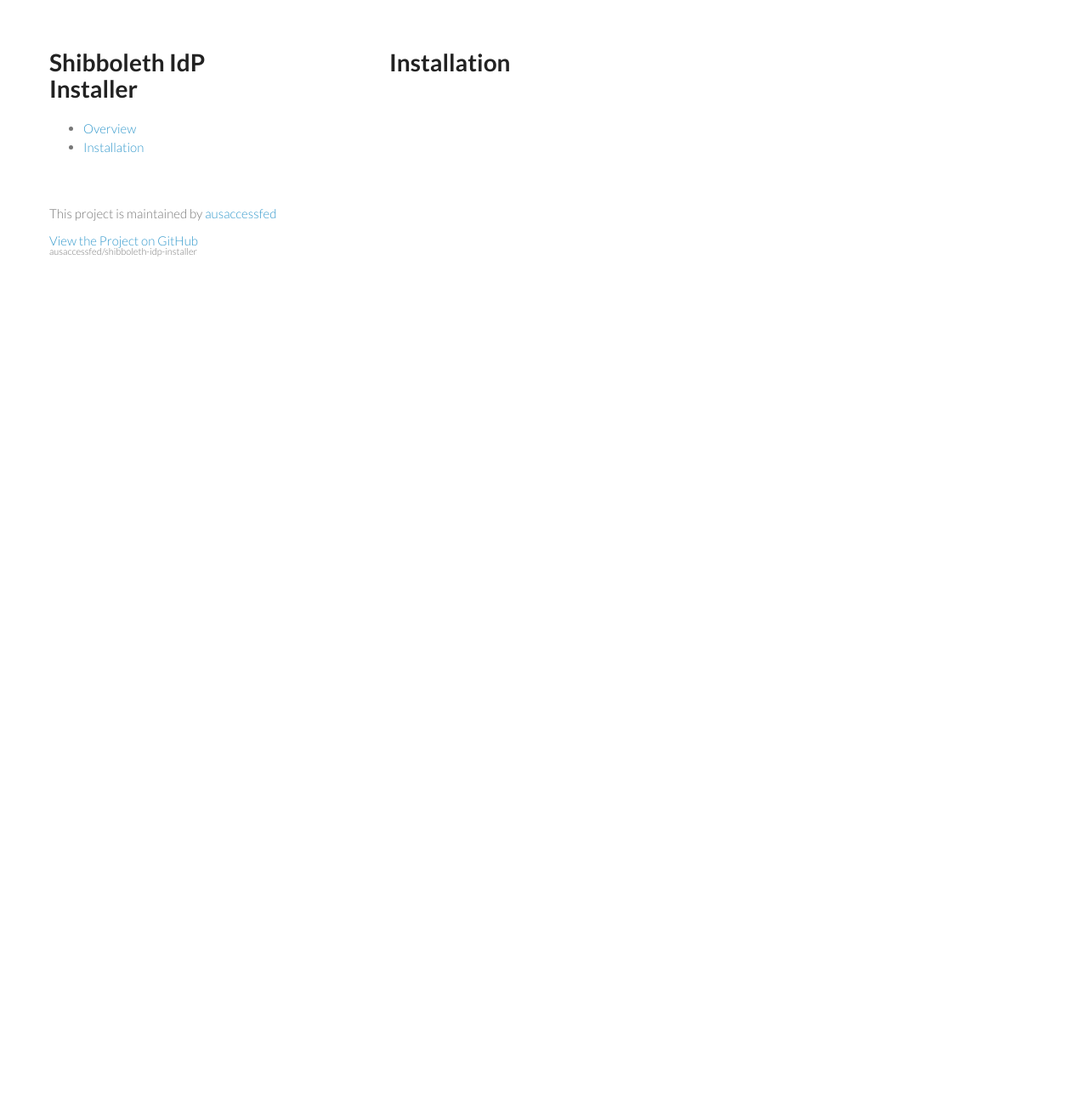
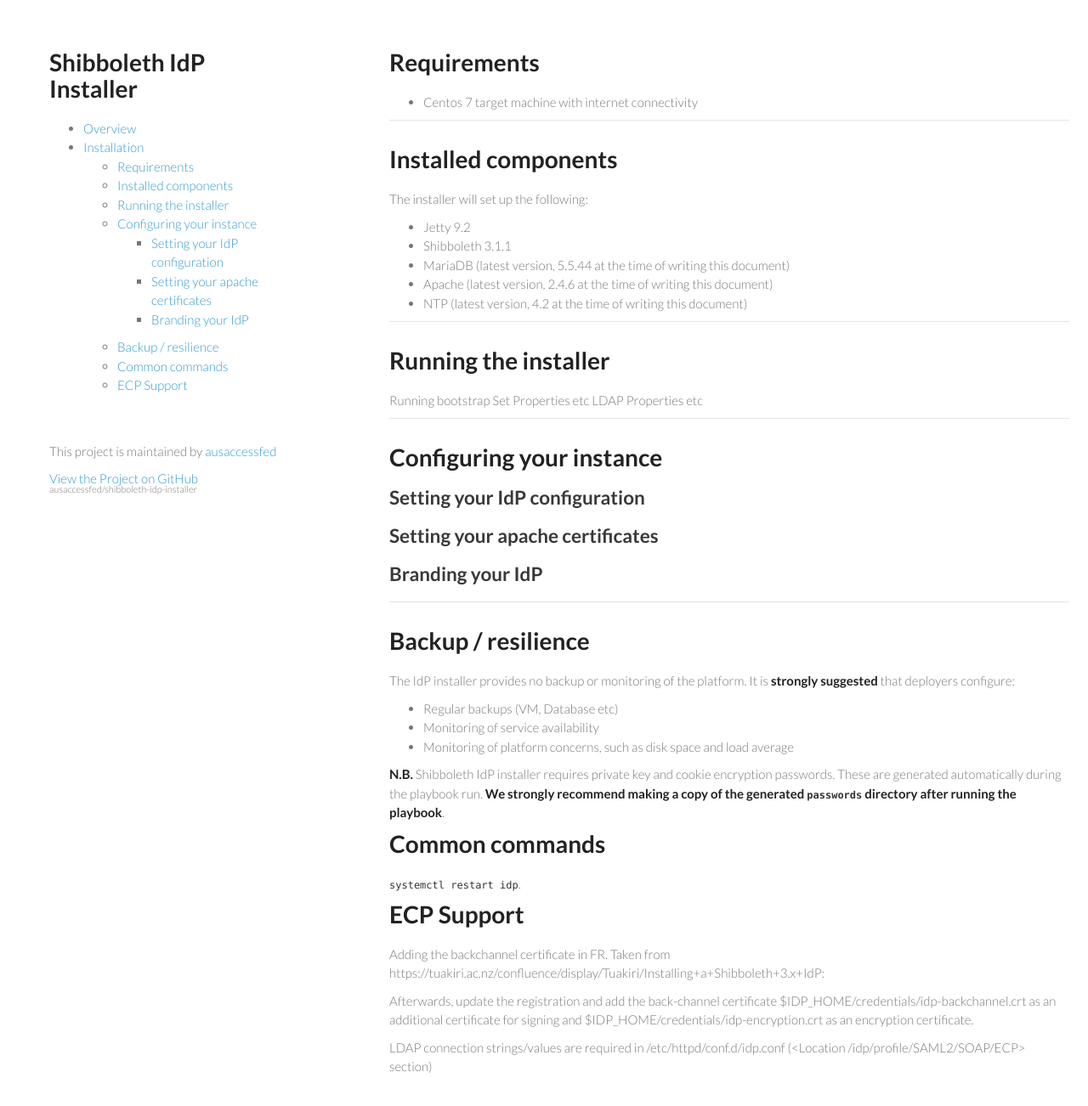
Before and after one commit to ausaccessfed/shibboleth-idp-installer, a Jekyll site: the page built from installation.md, in a window 1280 px wide and 1327 px high. Shown: the top 1302 px of the window at 85% size. Built offline with Jekyll 4.4.1, drawn with Linux system fonts in a browser that asks for light colours; nearby versions of some CDN libraries; Markdown is read by kramdown in place of the engine named in the settings.

Commit message:
Skeleton content

```diff
--- a/installation.md
+++ b/installation.md
@@ -1,4 +1,56 @@
 ---
 ---
 
-# Installation
+# Requirements
+- Centos 7 target machine with internet connectivity
+
+---
+
+# Installed components
+The installer will set up the following:
+* Jetty 9.2
+* Shibboleth 3.1.1
+* MariaDB (latest version, 5.5.44 at the time of writing this document)
+* Apache (latest version, 2.4.6 at the time of writing this document)
+* NTP (latest version, 4.2 at the time of writing this document)
+
+---
+
+# Running the installer
+
+Running bootstrap
+Set Properties
+etc
+LDAP Properties
+etc
+
+---
+
+# Configuring your instance
+
+## Setting your IdP configuration
+
+## Setting your apache certificates
+
+## Branding your IdP
+
+---
+
+# Backup / resilience
+
+The IdP installer provides no backup or monitoring of the platform. It is **strongly suggested** that deployers configure:
+* Regular backups (VM, Database etc)
+* Monitoring of service availability
+* Monitoring of platform concerns, such as disk space and load average
+
+**N.B.** Shibboleth IdP installer requires private key and cookie encryption passwords. These are generated automatically during the playbook run. **We strongly recommend making a copy of the generated `passwords` directory after running the playbook**.
+
+# Common commands
+`systemctl restart idp`.
+
+# ECP Support
+Adding the backchannel certificate in FR. Taken from https://tuakiri.ac.nz/confluence/display/Tuakiri/Installing+a+Shibboleth+3.x+IdP:
+
+Afterwards, update the registration and add the back-channel certificate $IDP_HOME/credentials/idp-backchannel.crt as an additional certificate for signing and $IDP_HOME/credentials/idp-encryption.crt as an encryption certificate.
+
+LDAP connection strings/values are required in /etc/httpd/conf.d/idp.conf (<Location /idp/profile/SAML2/SOAP/ECP> section)
```
Also changed, not shown: index.md (+12 -9 lines).
